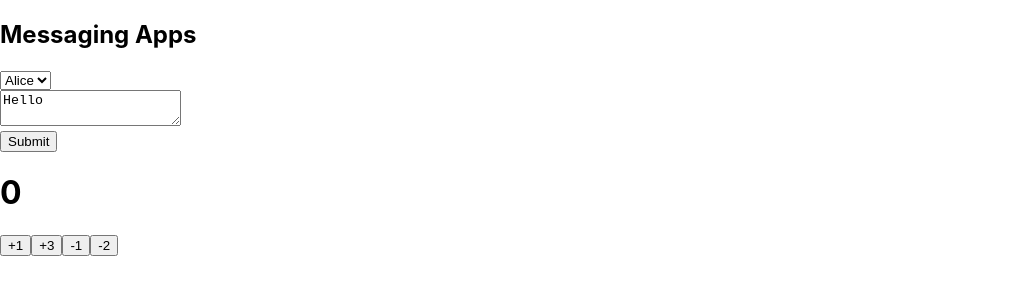
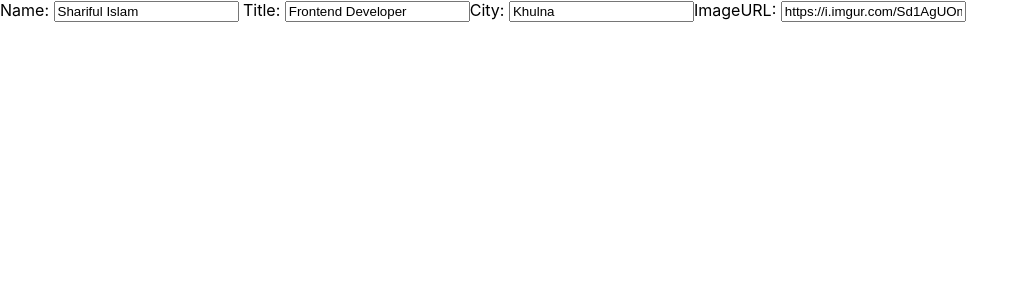
Before and after one commit to sharifulb07/reactjs, a React (Create React App) app: page / in a window 1280 px wide. Shown: the top 300 px of the page, without its empty margins (0-1029 px from the left). Built offline with nearby package versions, Linux system fonts and the light colour scheme.

Commit message:
Readme Section Update here

```diff
--- a/src/App.js
+++ b/src/App.js
@@ -1,13 +1,10 @@
 import "./App.css";
-import Count from "./components/increment/Count";
-import Message from "./components/message/Message";
+import Form from "./components/form/Form";
 
 function App() {
   return (
     <div>
-      <Message />
-
-      <Count />
+      <Form />
     </div>
   );
 }
--- /dev/null
+++ b/src/components/form/Form.jsx
@@ -0,0 +1,75 @@
+import React, { useState } from "react";
+
+const Form = () => {
+  const [person, setPerson] = useState({
+    name: "Shariful Islam ",
+    artwork: {
+      title: "Frontend Developer ",
+      city: "Khulna",
+      image: "https://i.imgur.com/Sd1AgUOm.jpg",
+    },
+  });
+
+  const handleNameChange=(e)=>{
+setPerson({
+    ...person,
+    name:e.target.value
+})
+
+  }
+
+  const handleTitleChange=(e)=>{
+    setPerson({
+        ...person,
+        artwork:{
+            ...person.artwork,
+            title:e.target.value
+        }
+    })
+  }
+
+  const handleCityChange=(e)=>{
+    setPerson({
+        ...person,
+        artwork:{
+            ...person.artwork,
+            city:e.target.value
+        }
+    })
+  }
+  const handleImageChange=(e)=>{
+    setPerson({
+        ...person,
+        artwork:{
+            ...person.artwork,
+            image:e.target.value
+        }
+    })
+  }
+
+  const handleSubmit=()=>{
+    alert("All information has been submitted successfully ");
+  }
+
+
+  return (
+    <div>
+      <form action="" onSubmit={handleSubmit}>
+        <div>
+    <label>Name: </label>
+    <input type="text" value={person.name} onChange={handleNameChange} />
+    <label> Title: </label>
+    <input type="text" value={person.artwork.title} onChange={handleTitleChange} />
+    <label>City: </label>
+    <input type="text" value={person.artwork.city}  onChange={handleCityChange} />
+    <label>ImageURL: </label>
+    <input type="text" value={person.artwork.image}  onChange={handleImageChange} />
+
+        </div>
+
+      </form>
+    </div>
+  );
+};
+
+export default Form;
```
Also changed, not shown: 1 other file (tests, documents, lock files or other folders).
